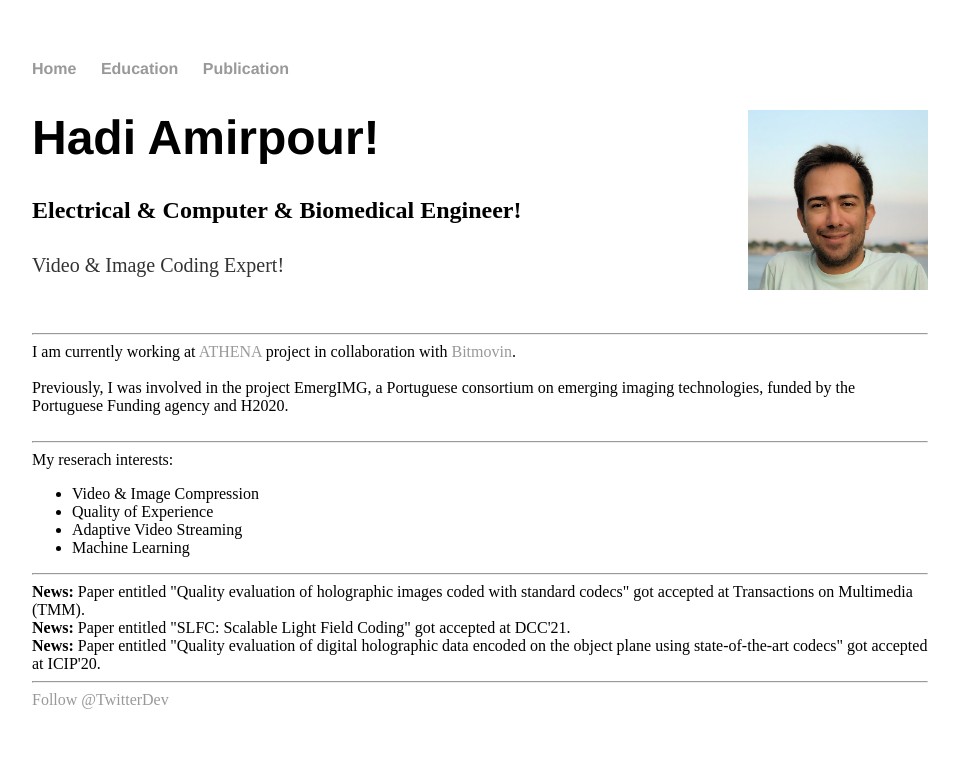
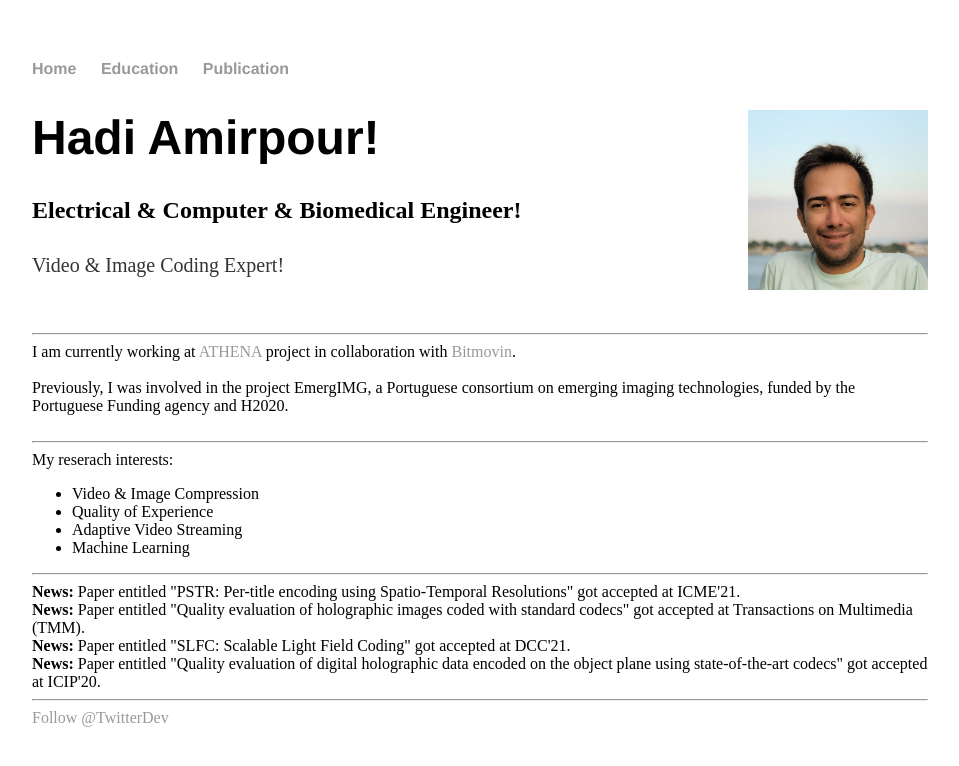
Before and after one commit to HadiAmirpour/hadiamirpour.github.io, a Jekyll site: the page index.html, which Jekyll copies as it is, in a window 1280 px wide. Shown: the top 766 px of the page, without its empty margins (160-1119 px from the left). Built offline with Jekyll 4.4.1, drawn with Linux system fonts in a browser that asks for light colours; comment, search, counter and statistics services are not loaded.

Commit message:
Update index.html

```diff
--- a/index.html
+++ b/index.html
@@ -45,6 +45,7 @@
 
 
 			<hr>
+			<h><strong>News:</strong> Paper entitled "PSTR: Per-title encoding using Spatio-Temporal Resolutions" got accepted at ICME'21.</h> <br>
 			<h><strong>News:</strong> Paper entitled "Quality evaluation of holographic images coded with standard codecs" got accepted at Transactions on Multimedia (TMM).</h> <br>
 			<h><strong>News:</strong> Paper entitled "SLFC: Scalable Light Field Coding" got accepted at DCC'21.</h> <br>
 			<h><strong>News:</strong> Paper entitled "Quality evaluation of digital holographic data encoded on the object plane using state-of-the-art codecs" got accepted at ICIP'20.</h> <br>
```
